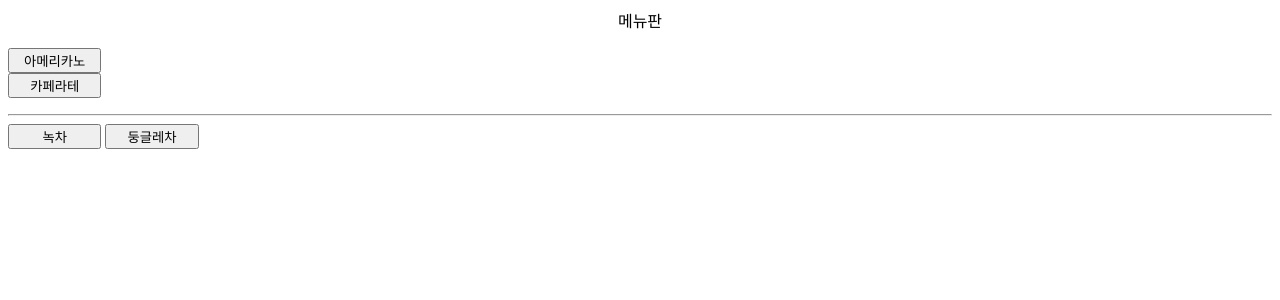
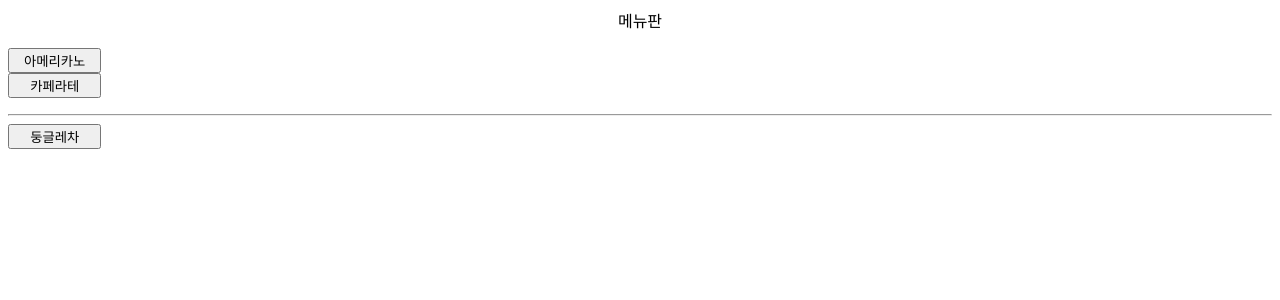
Before and after one commit to x0cloud69/david, a Flask app: page /menu in a window 1280 px wide. Shown: the top 300 px of the page. Run offline with Flask 3, Linux system fonts and the light colour scheme.

Commit message:
Update menu.html

```diff
--- a/ky-codyssey-main/Codyseey/templates/menu.html
+++ b/ky-codyssey-main/Codyseey/templates/menu.html
@@ -33,7 +33,6 @@
             <button name="menu2" style="width: 70pt;">카페라테</button><br>
         </p>
         <hr>
-            <button name="menu2" style="width: 70pt;">녹차</button>
             <button name="menu2" style="width: 70pt;">둥글레차</button>
   <!-- </div> -->
 </body>
```
